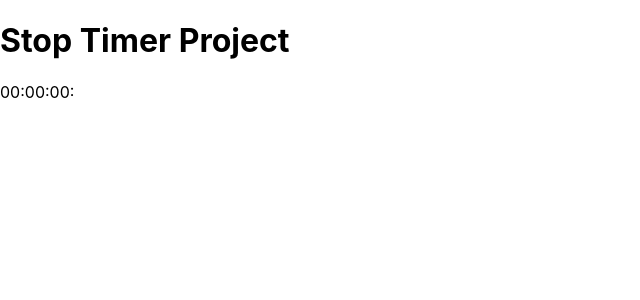
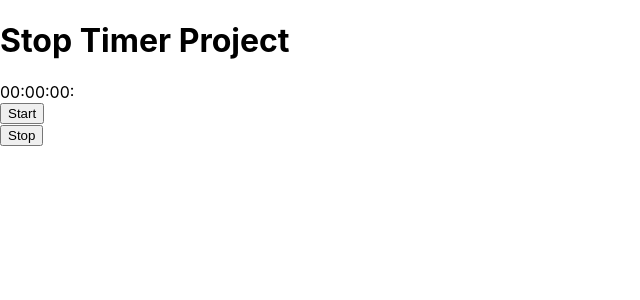
Before and after one commit to sobirjonkadamboev/react-mini-projects, a React (Create React App) app in the folder stopwatch/: page / in a window 1280 px wide. Shown: the top 300 px of the page, without its empty margins (0-640 px from the left). Built offline with nearby package versions, Linux system fonts and the light colour scheme.

Commit message:
Auto-backup: 11/27/2026, 4:35:43 AM - Updated stopwatch/src/App.js

```diff
--- a/stopwatch/src/App.js
+++ b/stopwatch/src/App.js
@@ -12,6 +12,12 @@ function App() {
 				<span>{'0' + Math.floor((time / 1000) % 60)}:</span>
 				<span>{'0' + Math.floor((time / 10) % 100)}:</span>
 			</div>
+			<div>
+				<button>Start</button>
+			</div>
+			<div>
+				<button>Stop</button>
+			</div>
 		</>
 	)
 }
```
